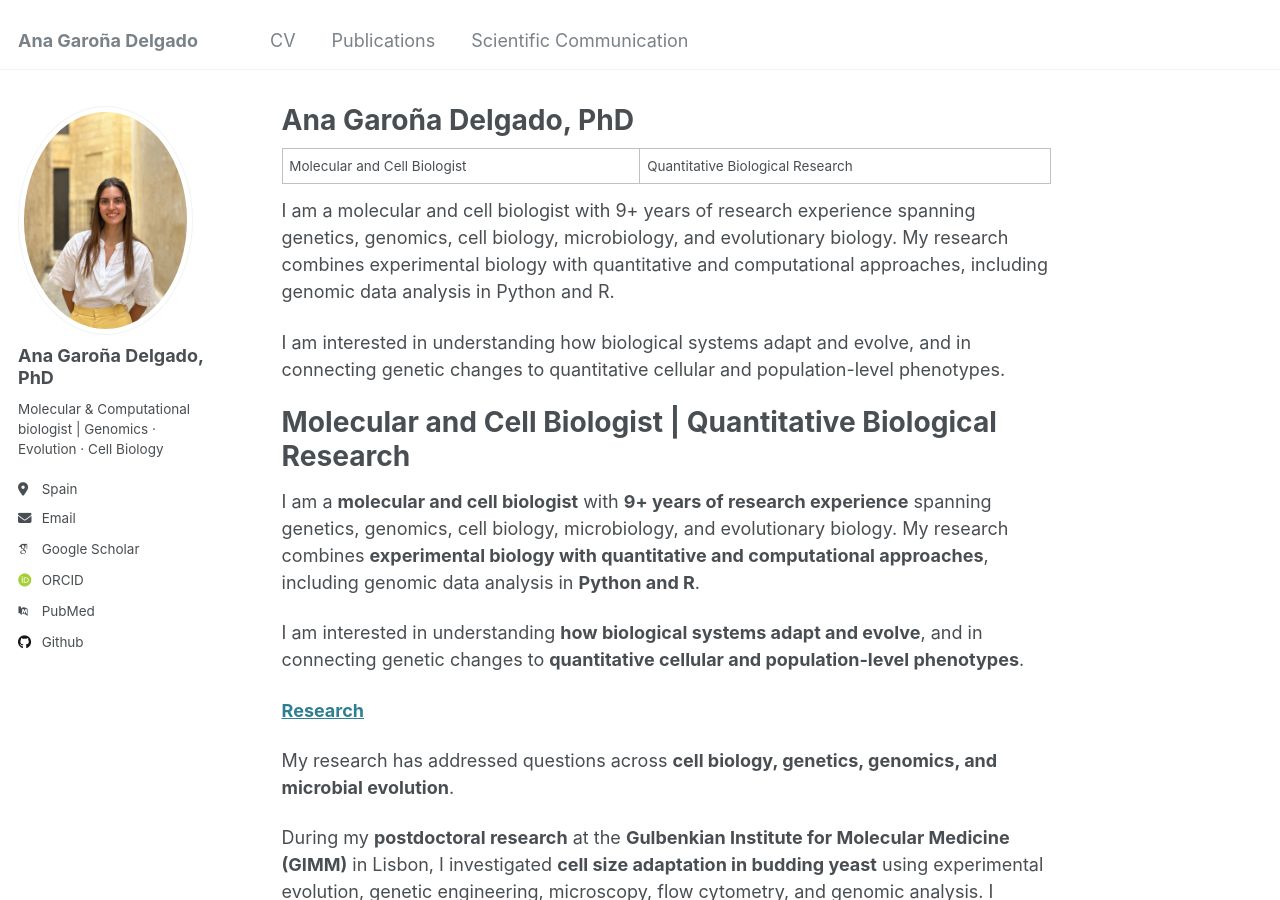
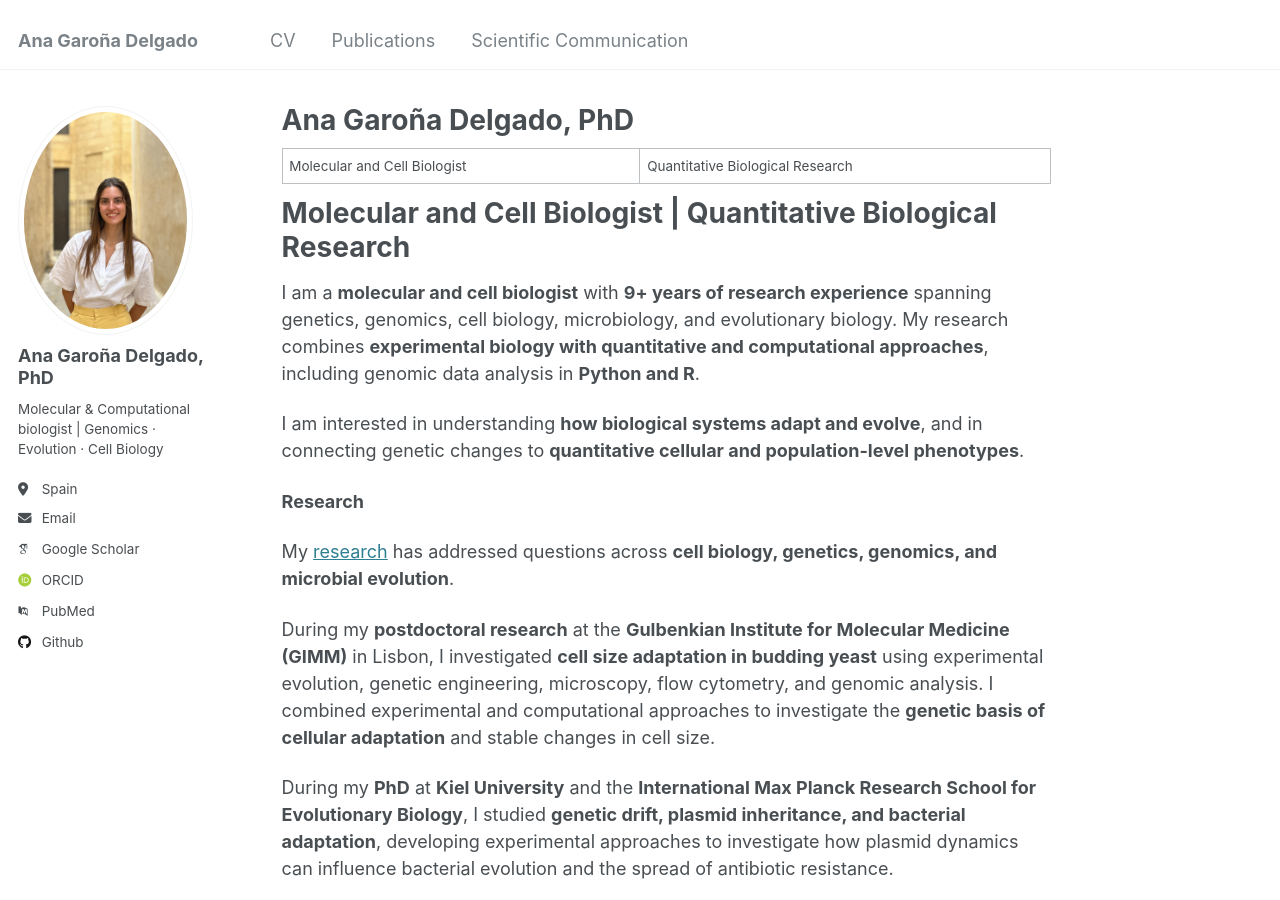
Before and after one commit to anagarona/anagarona.github.io, a Jekyll site: the page built from _pages/about.md, in a window 1280 px wide and 900 px high. Built offline with Jekyll 4.4.1, drawn with Linux system fonts in a browser that asks for light colours; some web fonts are replaced.

Commit message:
Update about.md

```diff
--- a/_pages/about.md
+++ b/_pages/about.md
@@ -9,19 +9,15 @@ redirect_from:
 
 Molecular and Cell Biologist | Quantitative Biological Research
 
-I am a molecular and cell biologist with 9+ years of research experience spanning genetics, genomics, cell biology, microbiology, and evolutionary biology. My research combines experimental biology with quantitative and computational approaches, including genomic data analysis in Python and R.
-
-I am interested in understanding how biological systems adapt and evolve, and in connecting genetic changes to quantitative cellular and population-level phenotypes.
-
 # Molecular and Cell Biologist | Quantitative Biological Research
 
 I am a **molecular and cell biologist** with **9+ years of research experience** spanning genetics, genomics, cell biology, microbiology, and evolutionary biology. My research combines **experimental biology with quantitative and computational approaches**, including genomic data analysis in **Python and R**.
 
 I am interested in understanding **how biological systems adapt and evolve**, and in connecting genetic changes to **quantitative cellular and population-level phenotypes**.
 
-[**Research**](/cv/)
+**Research**
 
-My research has addressed questions across **cell biology, genetics, genomics, and microbial evolution**.
+My [research](/cv/) has addressed questions across **cell biology, genetics, genomics, and microbial evolution**.
 
 During my **postdoctoral research** at the **Gulbenkian Institute for Molecular Medicine (GIMM)** in Lisbon, I investigated **cell size adaptation in budding yeast** using experimental evolution, genetic engineering, microscopy, flow cytometry, and genomic analysis. I combined experimental and computational approaches to investigate the **genetic basis of cellular adaptation** and stable changes in cell size.
 
```
